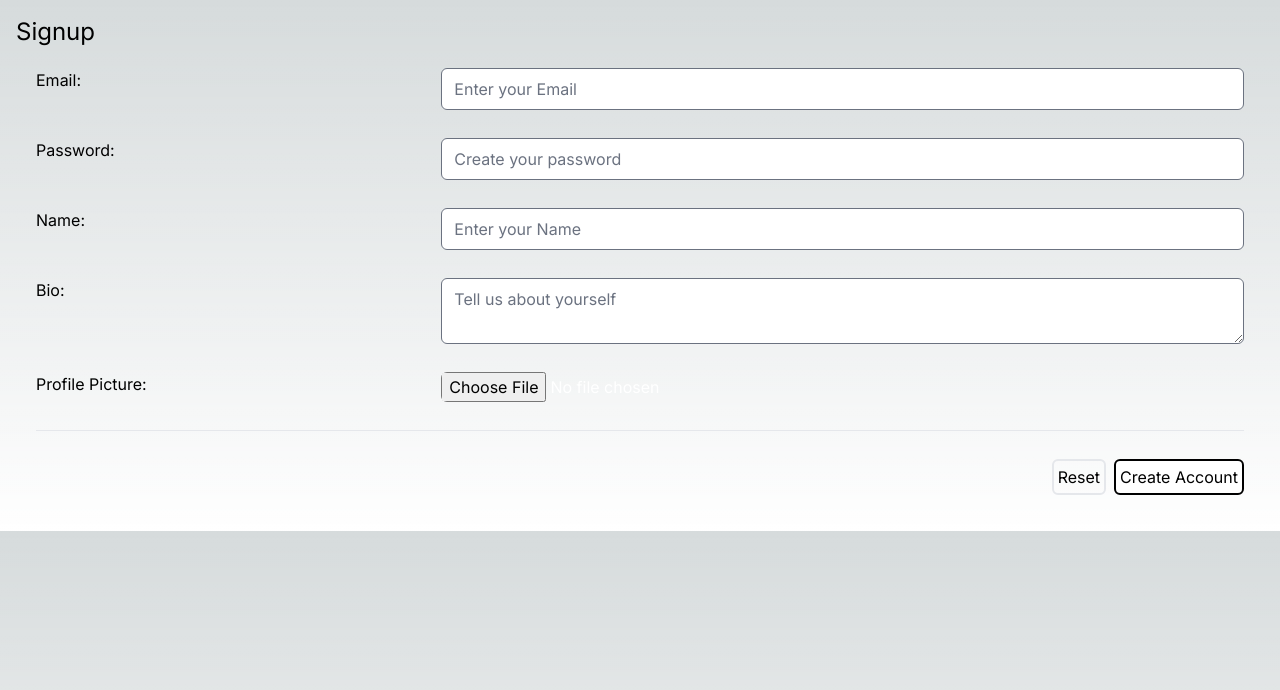
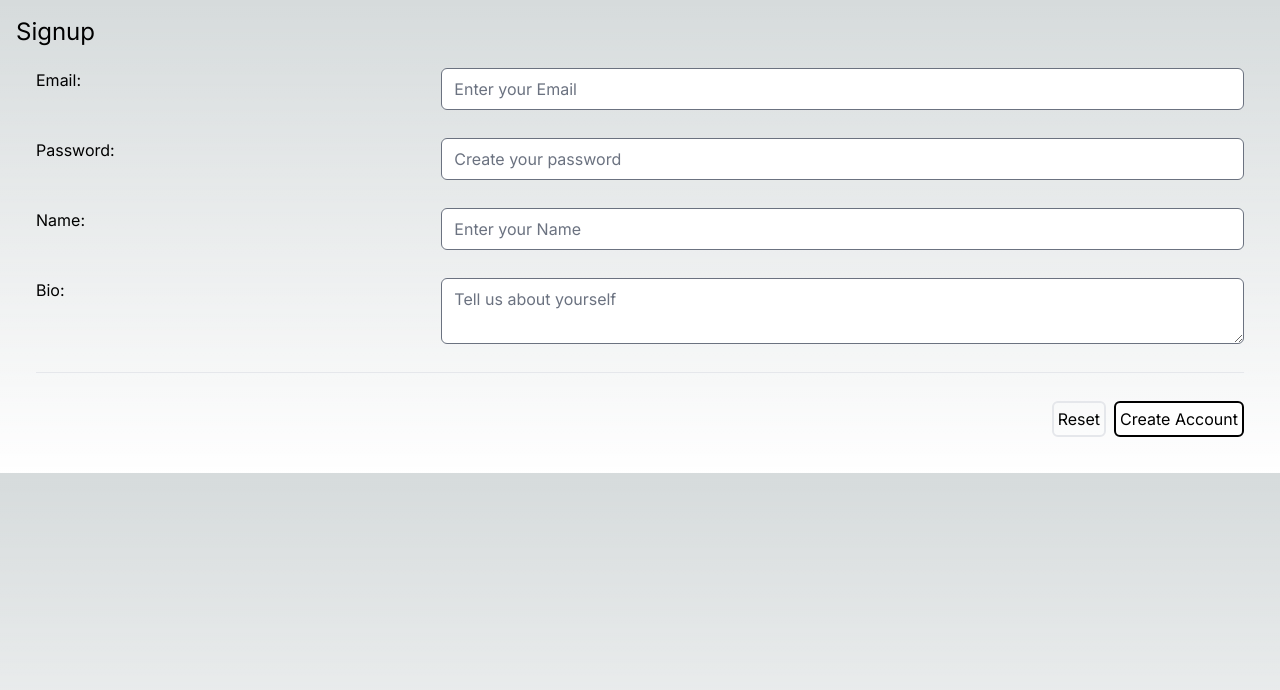
Before and after one commit to DanDaMan23/dating-site-next-js, a Next.js app: page /user/signup in a window 1280 px wide. Shown: the top 690 px of the page. Built offline with nearby package versions, Linux system fonts and the light colour scheme.

Commit message:
Removed Image Field

```diff
--- a/src/app/user/signup/signup-form.tsx
+++ b/src/app/user/signup/signup-form.tsx
@@ -25,7 +25,7 @@ export default function SignupForm({ signupHandler }: SignupFormProps) {
     password: yup.string().required(),
     name: yup.string().required(),
     bio: yup.string().required(),
-    image: yup.mixed().required()
+    image: yup.mixed()
   })
 
   type FormData = yup.InferType<typeof schema>
@@ -126,32 +126,6 @@ export default function SignupForm({ signupHandler }: SignupFormProps) {
           }
         />
       </FormFieldGroup>
-
-      <FormFieldGroup>
-        <label htmlFor='image'>{text.form.fields.image.label}:</label>
-        <InputGroup
-          input={
-            <Controller
-              name='image'
-              control={control}
-              render={({ field }) => (
-                <Input
-                  type='file'
-                  name='image'
-                  id='image'
-                  className='text-white'
-                  onChange={(e) => {
-                    field.onChange(e.target.files && e.target.files[0])
-                  }}
-                />
-              )}
-            />
-          }
-          error={
-            errors.image && <FormError label={errors.image.message as string} />
-          }
-        />
-      </FormFieldGroup>
     </FormGrid>
   )
 }
```
